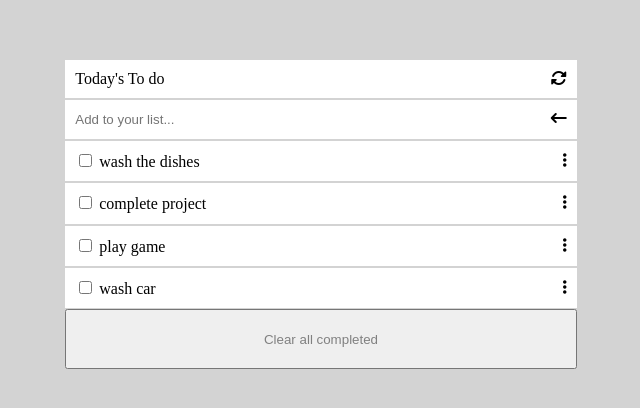
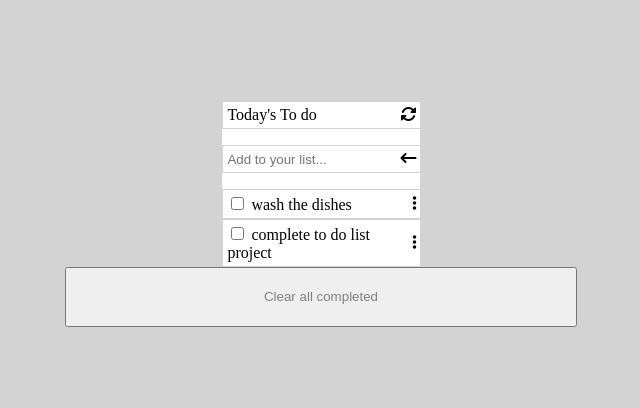
Before and after one commit to ManarOmari/to-do-list-Webpack, a website built with webpack: page src/index.html in a window 1280 px wide. Shown: the part 186-594 px from the top of the page, without its empty margins (319-959 px from the left). Built offline with nearby package versions, Linux system fonts and the light colour scheme.

```diff
--- a/src/index.html
+++ b/src/index.html
@@ -9,17 +9,17 @@
 </head>
 <body>
 
-    <div class="mainContainer">
+    <div class="container">
 
         <div class="list">
             <span class="listheading">Today's To do</span>
             <span><i class="fa-solid fa-rotate"></i></span>
         </div>
 
-        <div class="listinputbox">
+        <ul class="toDoList">
             <input class="listinput" type="text" placeholder="Add to your list...">
             <span><i class="fa-sharp fa-solid fa-arrow-left-long arrow icon"></i></span>
-        </div>
+        </ul>
     </div>
 
     <div class="clearAll">
--- a/src/index.js
+++ b/src/index.js
@@ -1,27 +1,18 @@
 import './style.css';
 
-const mainContainer = document.querySelector('.mainContainer');
+const mainContainer = document.querySelector('.container');
 
 const todoTasks = [{
   description: 'wash the dishes',
   completed: true,
+  index: 0,
+},
+{
+  description: 'complete to do list project',
+  completed: true,
   index: 1,
 },
-{
-  description: 'complete project',
-  completed: true,
-  index: 2,
-},
-{
-  description: 'play game',
-  completed: false,
-  index: 3,
-},
-{
-  description: 'wash car',
-  completed: false,
-  index: 4,
-}];
+];
 
 document.addEventListener('DOMContentLoaded', () => {
   todoTasks.forEach((n) => {
--- a/src/style.css
+++ b/src/style.css
@@ -18,12 +18,12 @@
   width: 40%;
 }
 
-.mainContainer {
+.container {
   background-color: white;
 }
 
 .list,
-.listinputbox,
+.toDoList,
 .listitem {
   display: flex;
   width: 96%;
@@ -42,9 +42,6 @@
 }
 
 .clearallButton {
-  /* display: flex;
-    align-items: center;
-    justify-content: center; */
   width: 100%;
   color: grey;
   cursor: pointer;
```
